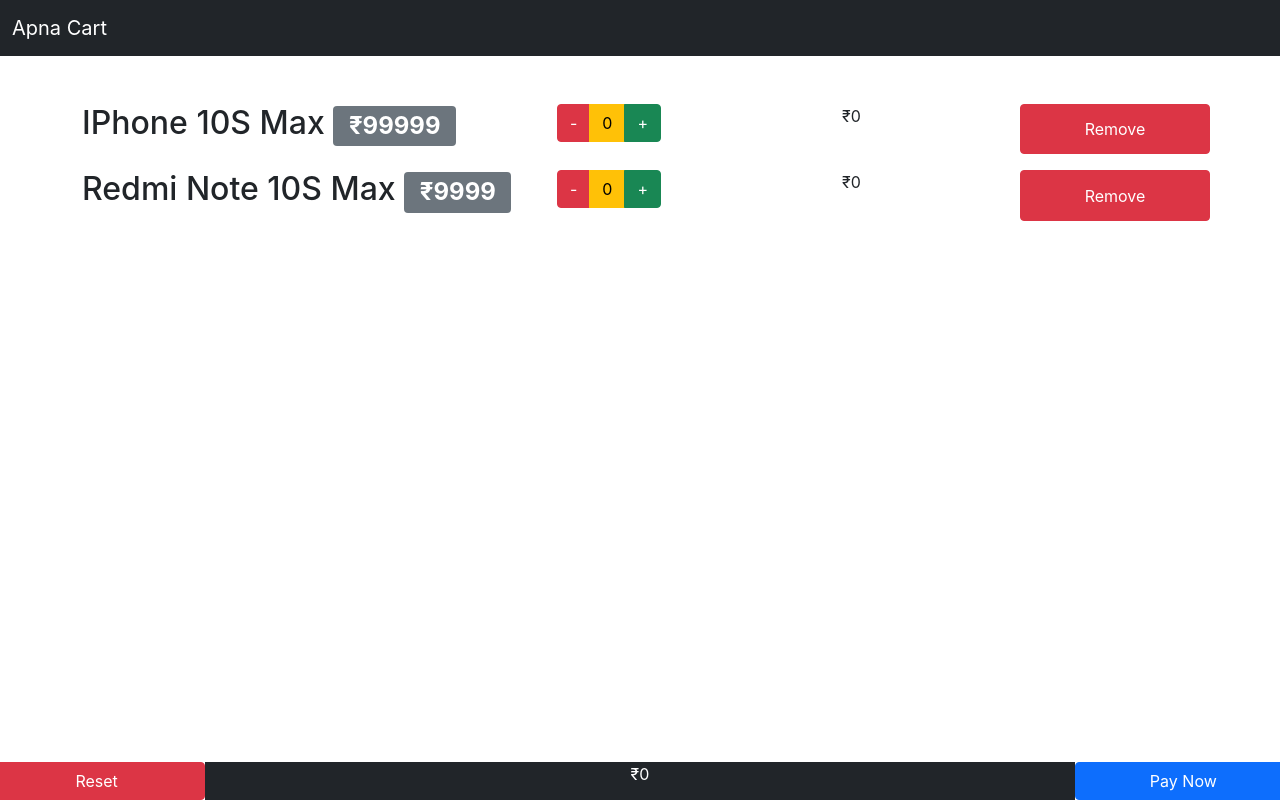
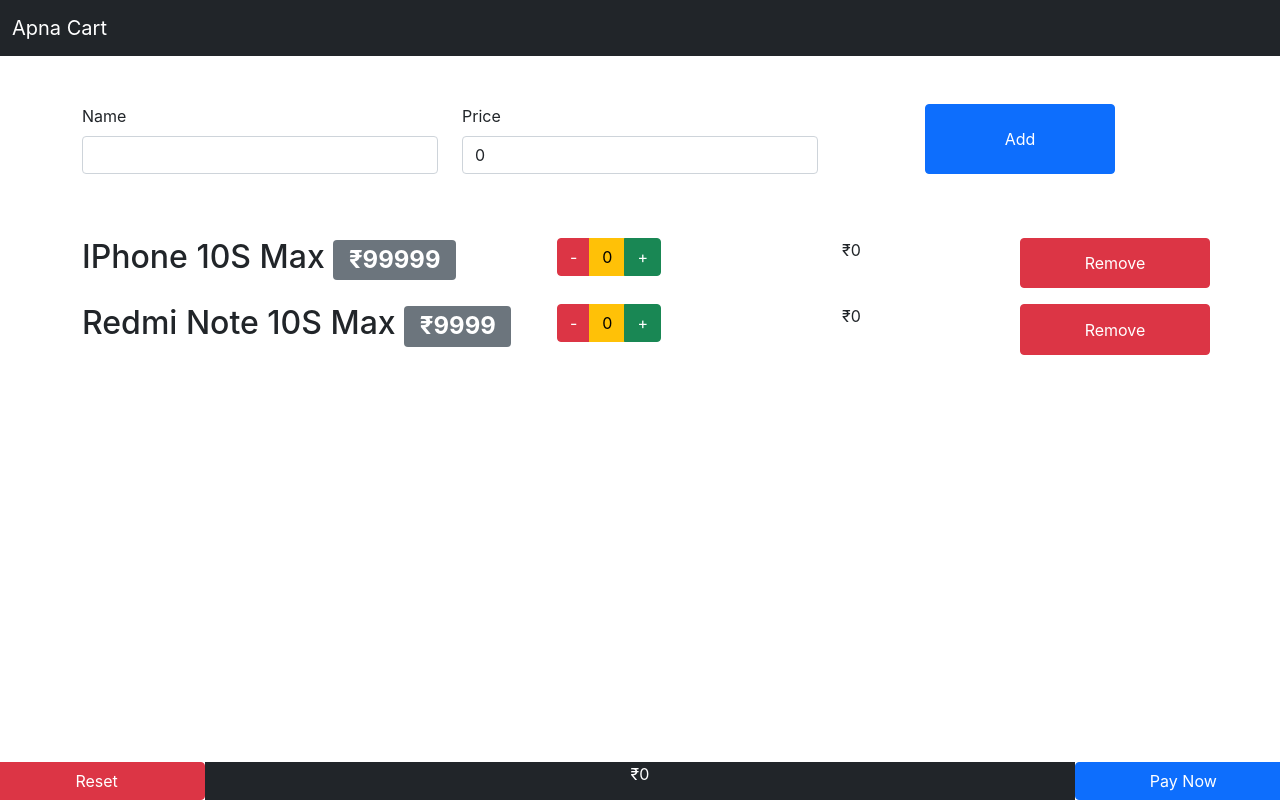
Before and after one commit to aujjwal300/addCart-firstReact-project, a React (Create React App) app: page / in a window 1280 px wide. Built offline with nearby package versions, Linux system fonts and the light colour scheme.

Commit message:
Add Item

```diff
--- a/src/App.js
+++ b/src/App.js
@@ -3,6 +3,7 @@ import "./App.css";
 import NavBar from "./components/Navbar";
 import Footer from "./components/Footer";
 import ProductList from "./components/ProductList";
+import AddItem from "./components/AddItem";
 import React,{useState} from "react";
 
 function App() {
@@ -62,10 +63,22 @@ function App() {
     setProductList(newProductList);
   }
 
+  const addItem = (name, price) => {
+    let newProductList = [...productList];
+    newProductList.push({
+      price: price,
+      name: name,
+      quantity: 0
+    });
+
+    setProductList(newProductList);
+  }
+
   return (
     <>
       <NavBar />
       <main className="container mt-5">
+        <AddItem addItem={addItem}/>
         <ProductList productList={productList}
           incrementQuantity={incrementQuantity}
           decrementQuantity={decrementQuantity}
--- /dev/null
+++ b/src/components/AddItem.js
@@ -0,0 +1,32 @@
+import React from 'react';
+
+class AddItem extends React.Component {
+    constructor(props) {
+        super(props);
+        this.state = {
+            productName: "",
+            productPrice: 0,
+        };
+    }
+    render() {
+        return <form className='row mb-5'
+            onSubmit={(e) =>{
+                e.preventDefault();
+                this.props.addItem(this.state.productName, Number(this.state.productPrice));
+            }}>
+            <div className="col-4 mb-3">
+                <label htmlFor="inputName" className="form-label">Name</label>
+                <input type="name" className="form-control" id="inputName" name="productName" aria-describedby="name"
+                    onChange={(e) => { this.setState({ productName: e.currentTarget.value }) }} value={this.state.productName}/>
+            </div>
+            <div className="col-4 mb-3">
+                <label htmlFor="inputPrice" className="form-label">Price</label>
+                <input type="number" className="form-control" name="productPrice" id="price"
+                    onChange={(e) => { this.setState({ productPrice: e.currentTarget.value }) }} value={this.state.productPrice}/>
+            </div>
+            <button type="submit" className="btn btn-primary col-2 offset-1 mb-3">Add</button>
+        </form>;
+    }
+}
+
+export default AddItem;
```
